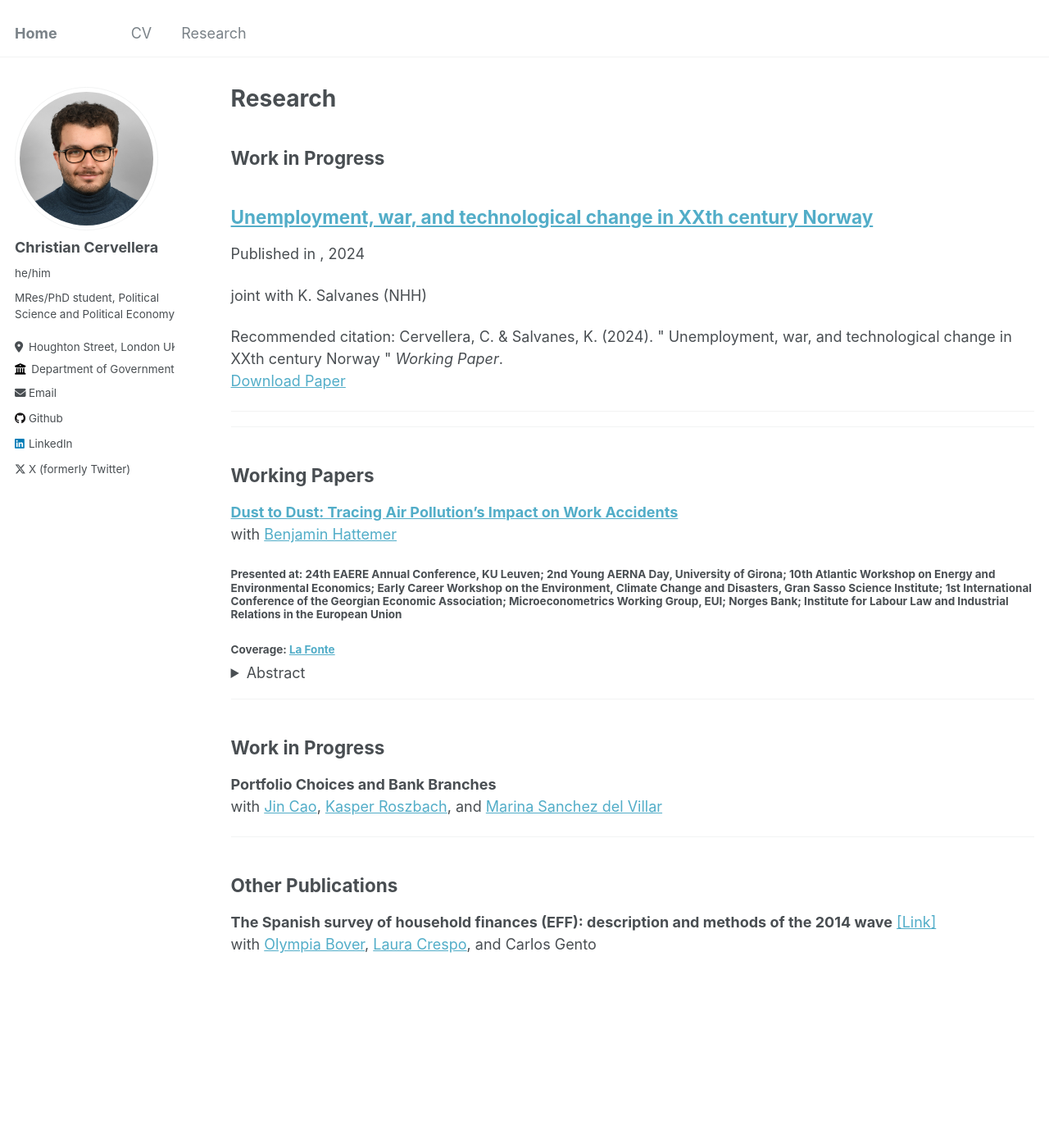
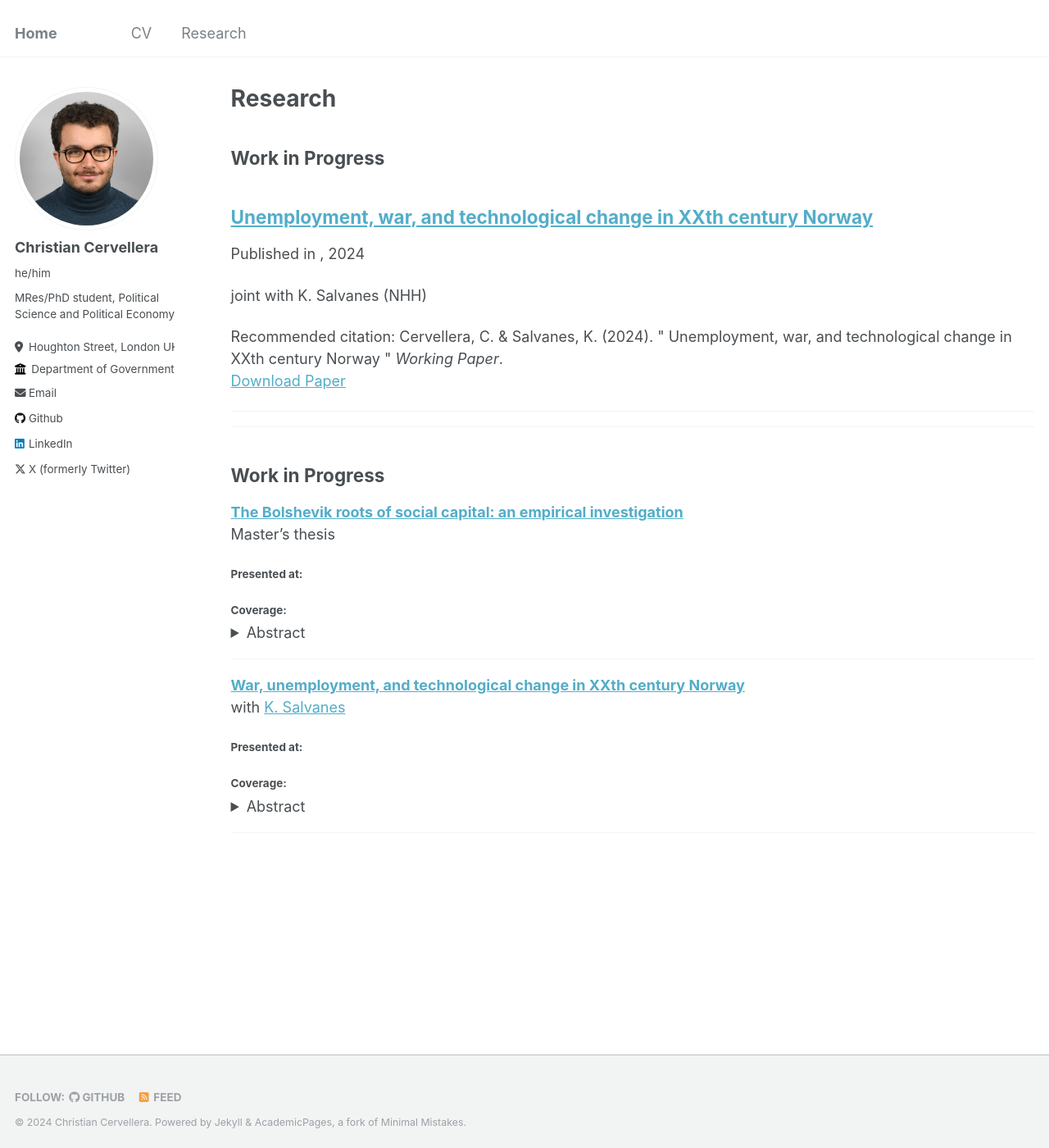
Before and after one commit to ritwika-das/ritwika-das.github.io, a Jekyll site: the page built from _pages/publications.md, in a window 1280 px wide and 1400 px high. Shown: the whole window at 82% size. Built offline with Jekyll 4.4.1, drawn with Linux system fonts in a browser that asks for light colours.

Commit message:
Update publications.md

```diff
--- a/_pages/publications.md
+++ b/_pages/publications.md
@@ -17,31 +17,32 @@ Work in Progress
 ---------------------
 
 ---
-## Working Papers
+## Work in Progress
 
-[**Dust to Dust: Tracing Air Pollution’s Impact on Work Accidents**](https://papers.ssrn.com/sol3/papers.cfm?abstract_id=4812658) <br>
-with [Benjamin Hattemer](https://benjaminhattemer.com/)
+[**The Bolshevik roots of social capital: an empirical investigation**]() <br>
+Master's thesis
 
-###### Presented at: 24th EAERE Annual Conference, KU Leuven; 2nd Young AERNA Day, University of Girona; 10th Atlantic Workshop on Energy and Environmental Economics; Early Career Workshop on the Environment, Climate Change and Disasters, Gran Sasso Science Institute; 1st International Conference of the Georgian Economic Association; Microeconometrics Working Group, EUI; Norges Bank; Institute for Labour Law and Industrial Relations in the European Union
+###### Presented at:
 
-###### Coverage: [La Fonte](https://lafonte.eui.eu/2024/05/09/dust-to-dust-how-natural-air-pollution-induces-work-accidents/)
+###### Coverage:
 
   <details>
     <summary> Abstract </summary>
-    This study offers novel causal estimates of the effect of air pollution on workplace accidents. We focus on a near world-wide natural source of air pollution: dust precipitation. We use administrative data on the universe of work accidents reported in Spain. Our estimates imply that an average day of dust precipitation induces a 1.2 percent increase in work accidents. We find these effects are pervasive for workers of different occupations, income levels and demographic characteristics. We also provide evidence supporting temporary impairment of physical and cognitive performance as the main causal channel.
+
   </details>
 
 ---
 
-## Work in Progress
+[**War, unemployment, and technological change in XXth century Norway**]() <br>
+with [K. Salvanes]()
 
+###### Presented at:
 
-**Portfolio Choices and Bank Branches** <br>
-with [Jin Cao](https://www.norges-bank.no/en/topics/Research/economists/Cao-Jin/), [Kasper Roszbach](https://sites.google.com/view/kasperroszbach), and [Marina Sanchez del Villar](https://marinasvs.github.io/)
+###### Coverage:
+
+  <details>
+    <summary> Abstract </summary>
+
+  </details>
 
 ---
-## Other Publications
-
-**The Spanish survey of household finances (EFF): description and methods of the 2014 wave** [[Link]](https://www.bde.es/f/webbde/SES/Secciones/Publicaciones/PublicacionesSeriadas/DocumentosOcasionales/18/Files/do1804e.pdf)
- <br>
-with [Olympia Bover](https://sites.google.com/site/olympiabover/olympia-bover), [Laura Crespo](https://sites.google.com/site/lauracrespoweb/), and Carlos Gento
```
